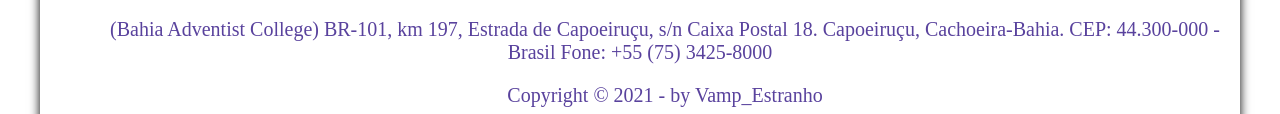
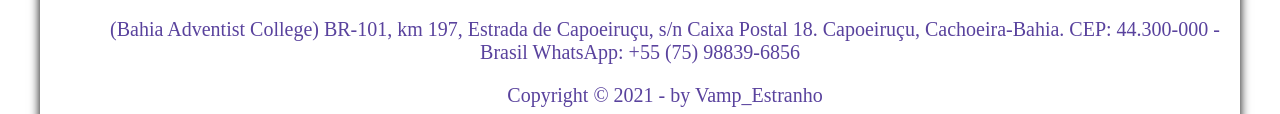
Before and after one commit to vampestranho/02, a plain HTML site: page certificados.html in a window 1280 px wide. Shown: the part 876-990 px from the top of the page. Drawn offline with Linux system fonts and the light colour scheme; files whose address does not match are found by name.

Commit message:
Contato atualizado

```diff
--- a/certificados.html
+++ b/certificados.html
@@ -55,7 +55,7 @@
         Caixa Postal 18.
         Capoeiruçu, Cachoeira-Bahia.
         CEP: 44.300-000 - Brasil
-        Fone: +55 (75) 3425-8000</p>
+        WhatsApp: +55 (75) 98839-6856</p>
 
         <p><time data-time="2021-04-01">Copyright &copy; 2021 - by Vamp_Estranho</time></p>
     </footer>
```
Also changed, not shown: contato.html (+1 -1 lines), cursos.html (+1 -1 lines), index.html (+1 -1 lines).
